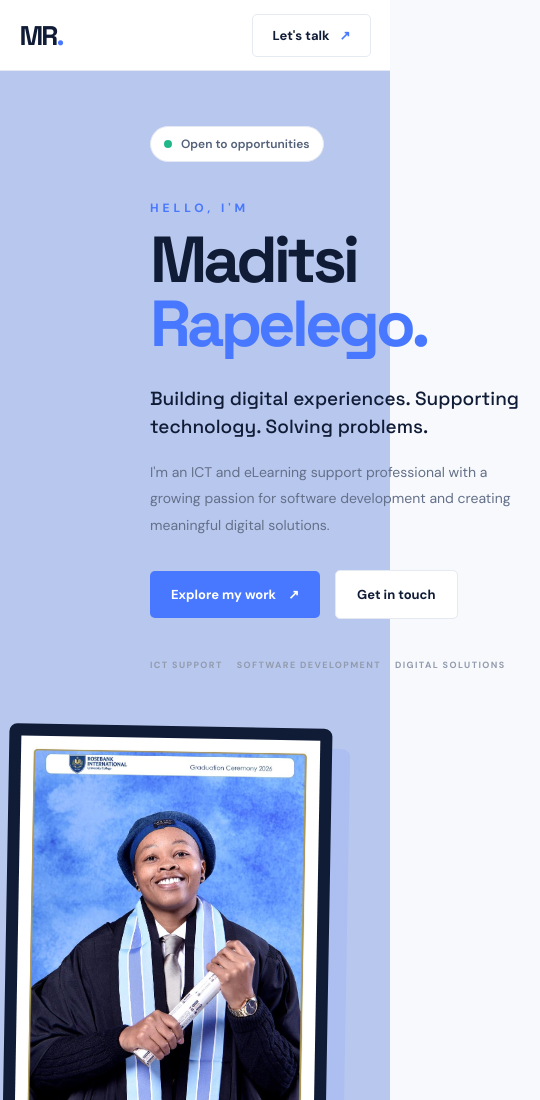
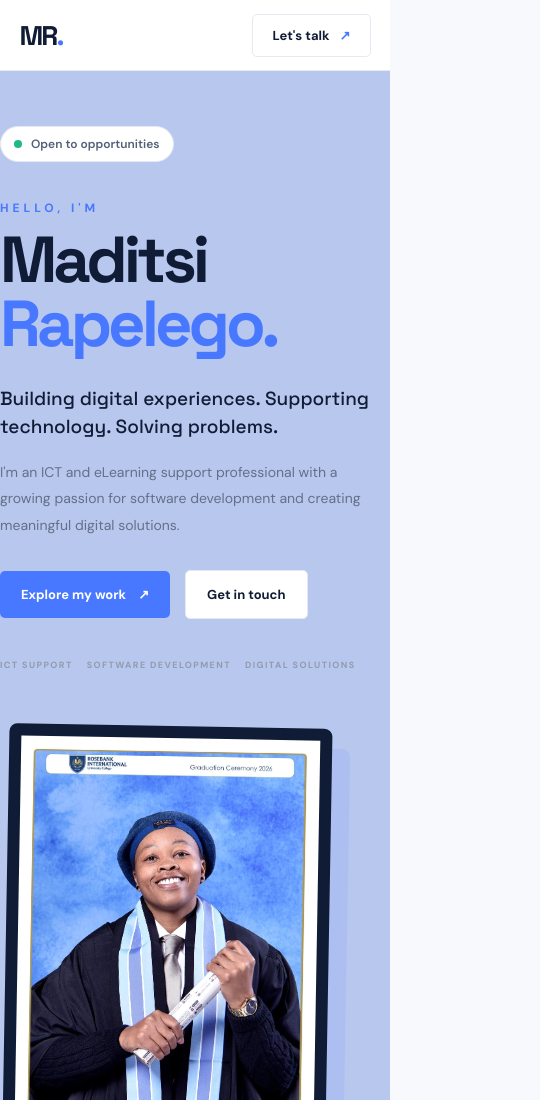
Before and after one commit to Rapelego/Rapelego.github.io, a plain HTML site: page index.html in a window 390 px wide. Shown: the top 1100 px of the page, 540 px wide, since content can reach past the window. Drawn offline with Linux system fonts and the light colour scheme.

Commit message:
Update style.css

```diff
--- a/style.css
+++ b/style.css
@@ -324,6 +324,7 @@ max-width: 400px;
 
 @media (max-width: 680px) {
 
+
     .navbar {
         height: 70px;
     }
@@ -337,6 +338,10 @@ max-width: 400px;
         padding-top: 55px;
         gap: 45px;
     }
+
+    .hero-content {
+    transform: translateX(0);
+}
 
     .hero h1 {
         font-size: 65px;
```
